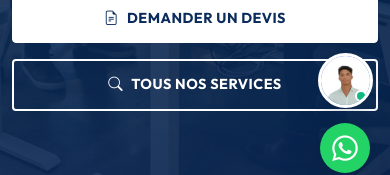
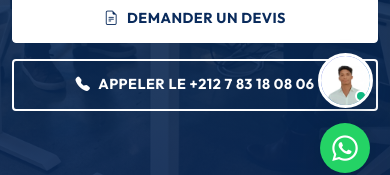
Before and after one commit to makbouldev/makbouldev, a React (Vite) app: page /service/1 in a window 390 px wide. Shown: the part 651-826 px from the top of the page. Built offline with nearby package versions, Linux system fonts and the light colour scheme.

Commit message:
Add call button with phone number to hero section

```diff
--- a/src/components/Hero.jsx
+++ b/src/components/Hero.jsx
@@ -265,9 +265,9 @@ const Hero = () => {
                 <Link to="/contact" className="btn-hero-solid d-flex align-items-center gap-2">
                   <i className="bi bi-file-earmark-text"></i> DEMANDER UN DEVIS
                 </Link>
-                <Link to="/services" className="btn-hero-outline d-flex align-items-center gap-2">
-                  <i className="bi bi-search"></i> TOUS NOS SERVICES
-                </Link>
+                <a href="tel:+212783180806" className="btn-hero-outline d-flex align-items-center gap-2">
+                  <i className="bi bi-telephone-fill"></i> APPELER LE +212 7 83 18 08 06
+                </a>
               </div>
             </div>
           </div>
```
